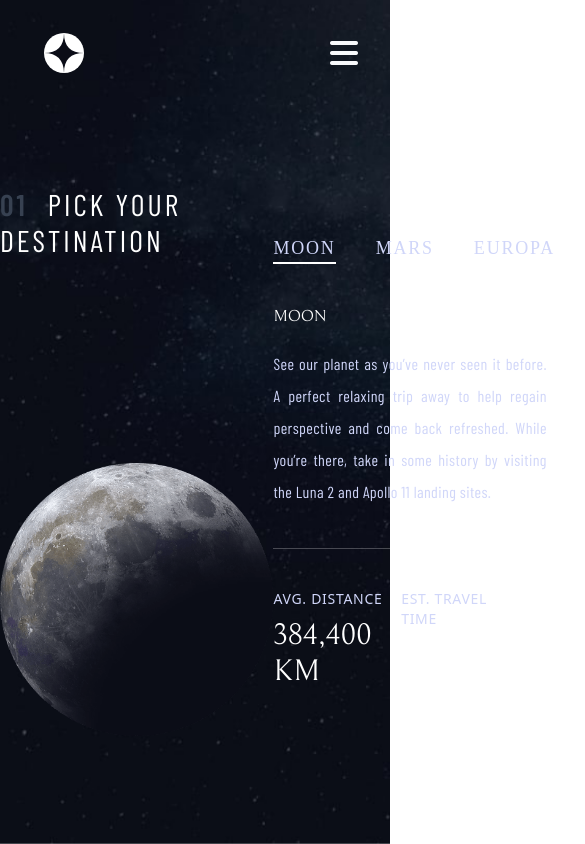
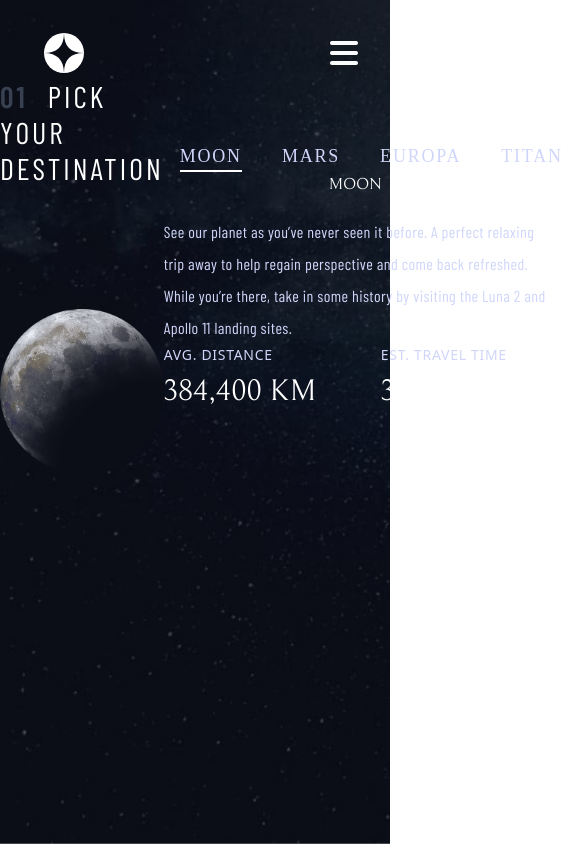
Before and after one commit to MahdiSadeghi26/Space-Toursim-multiPage, a Vue app: page /destination in a window 390 px wide. Shown: the top 844 px of the page, 585 px wide, since content can reach past the window. Built offline with nearby package versions, Linux system fonts and the light colour scheme; a web font is replaced by a local one.

Commit message:
md size added wating for transiton and mobile size

```diff
--- a/src/views/Destination/AppDestination.vue
+++ b/src/views/Destination/AppDestination.vue
@@ -4,7 +4,7 @@ import DestenitonContent from './DestenitonContent.vue';
 </script>
 <template>
     <div
-        class="lg:bg-[url('/images/destination/background-destination-desktop.jpg')] md:bg-[url('/images/destination/background-destination-tablet.jpg')] bg-[url('/images/destination/background-destination-mobile.jpg')] h-screen bg-fixed bg-center bg-no-repeat bg-cover ">
+        class="lg:bg-[url('/images/destination/background-destination-desktop.jpg')] md:bg-[url('/images/destination/background-destination-tablet.jpg')] bg-[url('/images/destination/background-destination-mobile.jpg')] lg:h-screen md:h-[1080px]   bg-fixed bg-center lg:bg-no-repeat  bg-cover ">
         <DestenitonContent class="self-center">
         </DestenitonContent>
 
--- a/src/views/Destination/DestenitonContent.vue
+++ b/src/views/Destination/DestenitonContent.vue
@@ -28,20 +28,20 @@ let activeData = computed(() => {
 </script>
 <template>
     <!-- container -->
-    <div class="flex flex-col h-full lg:overflow-hidden ">
+    <div class="flex flex-col h-screen lg:overflow-hidden ">
         <NavMenu></NavMenu>
         <!-- content -->
-        <div class="xl:max-w-[1125px] h-[550px] m-auto flex xl:gap-36 xl:p-0 lg:px-10 lg:gap-16">
+        <div class="xl:max-w-[1125px] lg:h-[550px]  lg:m-auto flex lg:flex-row md:flex-col md:items-center xl:gap-36 xl:p-0 lg:px-10 lg:gap-16">
             <!-- left (image) -->
-            <div class="w-1/2 flex flex-col justify-between">
+            <div class="lg:w-1/2 md:w-11/12 flex flex-col justify-between gap-10 lg:items-start md:items-center">
                 <p class="uppercase text-white tracking-widest font-BarlowRegular text-3xl"><span
                         class="text-gray-700 font-BarlowSemiBold font-bold mr-5">01</span>PICK YOUR DESTINATION</p>
-                <img ref="image" :src="`${activeData.image}`" alt="plant image" class="xl:max-h-[445px]  xl:max-w-[445px] lg:max-h-[400px] lg:max-w-[400px]">
+                <img ref="image" :src="`${activeData.image}`" alt="plant image" class="xl:max-h-[445px]  xl:max-w-[445px] lg:max-h-[400px] lg:max-w-[400px] md:max-w-[370px] md:max-h-[370px]">
             </div>
             <!-- right (information) -->
-            <div class="w-1/2 py-16 flex flex-col gap-10  justify-center ">
+            <div class="lg:w-1/2 md:w-[400px] py-16 flex flex-col lg:gap-10 md:gap-7  justify-center items-center ">
                 <!-- plants ul -->
-                <ul class="flex w-11/12 justify-start tracking-widest text-lg gap-10 font-BarlowMedium text-lightPurple">
+                <ul class="flex w-11/12 lg:justify-start md:justify-center  tracking-widest text-lg gap-10 font-BarlowMedium text-lightPurple">
                     <li @click="activePlant = 'moon'" class="plantList" :class="{ activePlant: activePlant == 'moon' }">moon
                     </li>
                     <li @click="activePlant = 'mars'" class="plantList" :class="{ activePlant: activePlant == 'mars' }">mars
@@ -52,18 +52,18 @@ let activeData = computed(() => {
                         titan</li>
                 </ul>
                 <!-- informations -->
-                <div class="xl:w-[445px] lg:w-[440px] flex flex-col  justify-center items-start">
-                    <p ref="title" class="uppercase text-white font-BellefairRegular xl:text-8xl lg:text-7xl mb-5">{{ 'moon' ?
+                <div class="xl:w-[445px] lg:w-[440px] md:w-full flex flex-col  justify-center items-center">
+                    <p ref="title" class="uppercase text-white font-BellefairRegular xl:text-8xl lg:text-7xl md:text-6xl mb-5">{{ 'moon' ?
                         activeData.title
                         : '' }}</p>
                     <!-- description -->
                     <p ref="description"
-                        class="font-BarlowRegular text-justify leading-8 text-lightPurple xl:text-xl lg:text-lg tracking-wide">{{
+                        class="font-BarlowRegular lg:text-justify  leading-8 text-lightPurple xl:text-xl lg:text-lg tracking-wide">{{
                             activeData.description }}</p>
                 </div>
                 <hr class=" border-opacity-25 border-white ">
                 <!-- destenition -->
-                <div class="flex justify-between pr-10">
+                <div class="flex w-full justify-between pr-10">
                     <!-- distance -->
                     <div class="flex flex-col gap-2">
                         <p class=" font-BarlowRgular text-lightPurple tracking-wider text-sm">AVG. DISTANCE</p>
```
